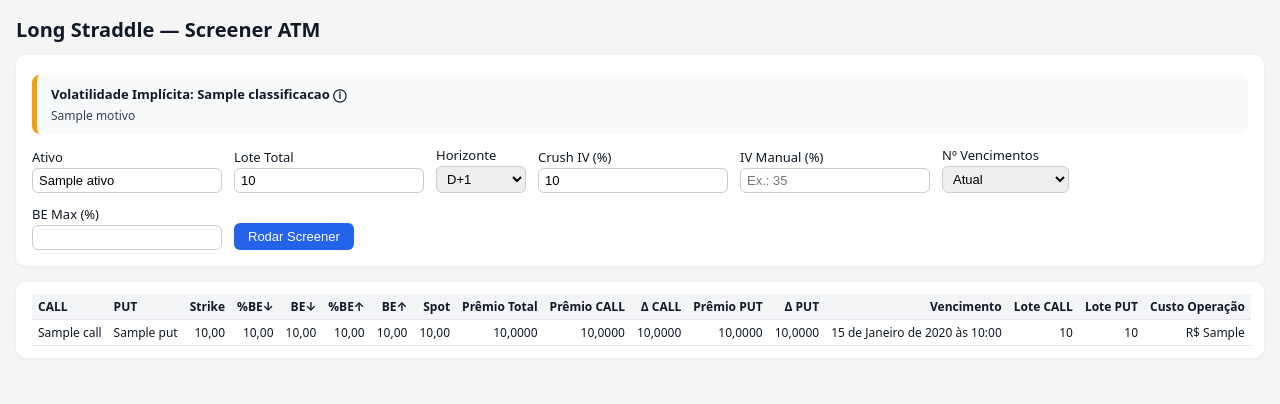
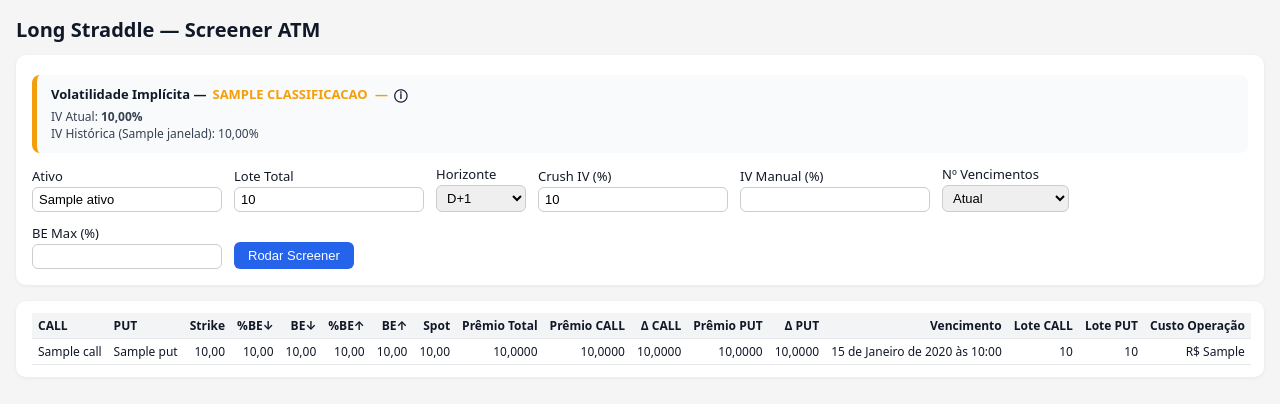
Before and after one commit to RodrigoSchinoff/SimuladorOpcoes, a Django app: template simulador_web/templates/simulador_web/long_straddle.html in a window 1280 px wide. Shown: the part 79-483 px from the top of the page. Run offline with Django 5.2, Linux system fonts and the light colour scheme; the template is opened without the code that fills it: most values are stand-ins (such as "Sample title", 1, 10 or a date in 2020); parts of the project's set-up code (start-up, migrations or seed data) failed here and were passed over.

Commit message:
Melhoria visual na classificação de IV e exibição do histórico recente

```diff
--- a/simulador_web/templates/simulador_web/long_straddle.html
+++ b/simulador_web/templates/simulador_web/long_straddle.html
@@ -91,20 +91,84 @@
             font-size: 13px;
             background: #f8fafc;
             border-left: 5px solid #cbd5e1;
+            position: relative;
         }
 
         .iv-caro   { border-left-color: #dc2626; }
         .iv-justo  { border-left-color: #f59e0b; }
         .iv-barato { border-left-color: #16a34a; }
 
+        /* === TEXTO DA CLASSIFICAÇÃO === */
+        .iv-label {
+            font-weight: 600;
+        }
+
+        .iv-label-barato {
+            color: #16a34a;
+        }
+
+        .iv-label-justo {
+            color: #f59e0b;
+        }
+
+        .iv-label-caro {
+            color: #dc2626;
+        }
+
+        .iv-icon {
+            margin-left: 4px;
+            font-weight: 600;
+        }
+
+        @media (max-width: 640px) {
+            .iv-icon {
+                display: none;
+            }
+        }
+
+
+
         .iv-titulo {
             font-weight: 600;
-            margin-bottom: 4px;
+            margin-bottom: 6px;
+            display: flex;
+            align-items: center;
+            gap: 6px;
         }
 
-        .iv-motivo {
+        .iv-dados {
             font-size: 12px;
             color: #374151;
+            line-height: 1.4;
+        }
+
+        .iv-info {
+            cursor: pointer;
+            font-weight: 600;
+            position: relative;
+        }
+
+        .iv-tooltip {
+            display: none;
+            position: absolute;
+            top: 18px;
+            left: 0;
+            background: #111;
+            color: #fff;
+            padding: 8px 10px;
+            border-radius: 6px;
+            font-size: 12px;
+            z-index: 100;
+            min-width: 140px;
+        }
+
+        .iv-tooltip ul {
+            padding-left: 14px;
+            margin: 6px 0 0 0;
+        }
+
+        .iv-info:hover .iv-tooltip {
+            display: block;
         }
 
         .form-row {
@@ -201,9 +265,7 @@
 <div class="page">
 
 <div class="page-title">Long Straddle — Screener ATM</div>
-<div class="page-subtitle">
-
-</div>
+<div class="page-subtitle"></div>
 
 <div class="card">
 
@@ -214,19 +276,36 @@
     {% else %}iv-justo{% endif %}">
 
     <div class="iv-titulo">
-            Volatilidade Implícita: {{ iv_decisao.classificacao }}
-            <span title="
-IV atual: {{ iv_decisao.iv_atual_pct|floatformat:2 }}%
+        Volatilidade Implícita —
+        <span class="iv-label {% if iv_decisao.classificacao|upper == 'BARATO' %}iv-label-barato{% elif iv_decisao.classificacao|upper == 'CARO' %}iv-label-caro{% else %}iv-label-justo{% endif %}">
+            {{ iv_decisao.classificacao|upper }}
+            <span class="iv-icon">
+                {% if iv_decisao.classificacao|upper == 'BARATO' %}↓
+                {% elif iv_decisao.classificacao|upper == 'CARO' %}↑
+                {% else %}—
+                {% endif %}
+            </span>
+        </span>
 
-Referências históricas (últimos {{ iv_decisao.janela }} pregões):
-Baixa (25%): {{ iv_decisao.iv_baixa_pct|floatformat:2 }}%
-Normal (mediana): {{ iv_decisao.iv_normal_pct|floatformat:2 }}%
-Alta (25%): {{ iv_decisao.iv_alta_pct|floatformat:2 }}%
-            ">ⓘ</span>
+
+
+        {% if iv_dias %}
+        <span class="iv-info">ⓘ
+            <div class="iv-tooltip">
+                <strong>IV últimos dias</strong>
+                <ul>
+                    {% for iv in iv_dias %}
+                        <li>{{ iv.label }}: {{ iv.valor }}%</li>
+                    {% endfor %}
+                </ul>
+            </div>
+        </span>
+        {% endif %}
     </div>
 
-        <div class="iv-motivo">
-            {{ iv_decisao.motivo }}
+    <div class="iv-dados">
+        IV Atual: <strong>{{ iv_decisao.iv_atual_pct|floatformat:2 }}%</strong><br>
+        IV Histórica ({{ iv_decisao.janela }}d): {{ iv_decisao.iv_normal_pct|floatformat:2 }}%
     </div>
 </div>
 {% endif %}
@@ -263,7 +342,7 @@ Alta (25%): {{ iv_decisao.iv_alta_pct|floatformat:2 }}%
 
         <div>
             <label>IV Manual (%)</label>
-                <input type="number" step="0.1" name="iv_override" value="{{ request.GET.iv_override }}" placeholder="Ex.: 35">
+            <input type="number" step="0.1" name="iv_override" value="{{ request.GET.iv_override }}">
         </div>
 
         <div>
```
Also changed, not shown: simulador_web/domain/iv_atm_metrics.py (+14 -0 lines), simulador_web/views.py (+20 -0 lines). Lines whose indentation alone changed are shown as unchanged.
